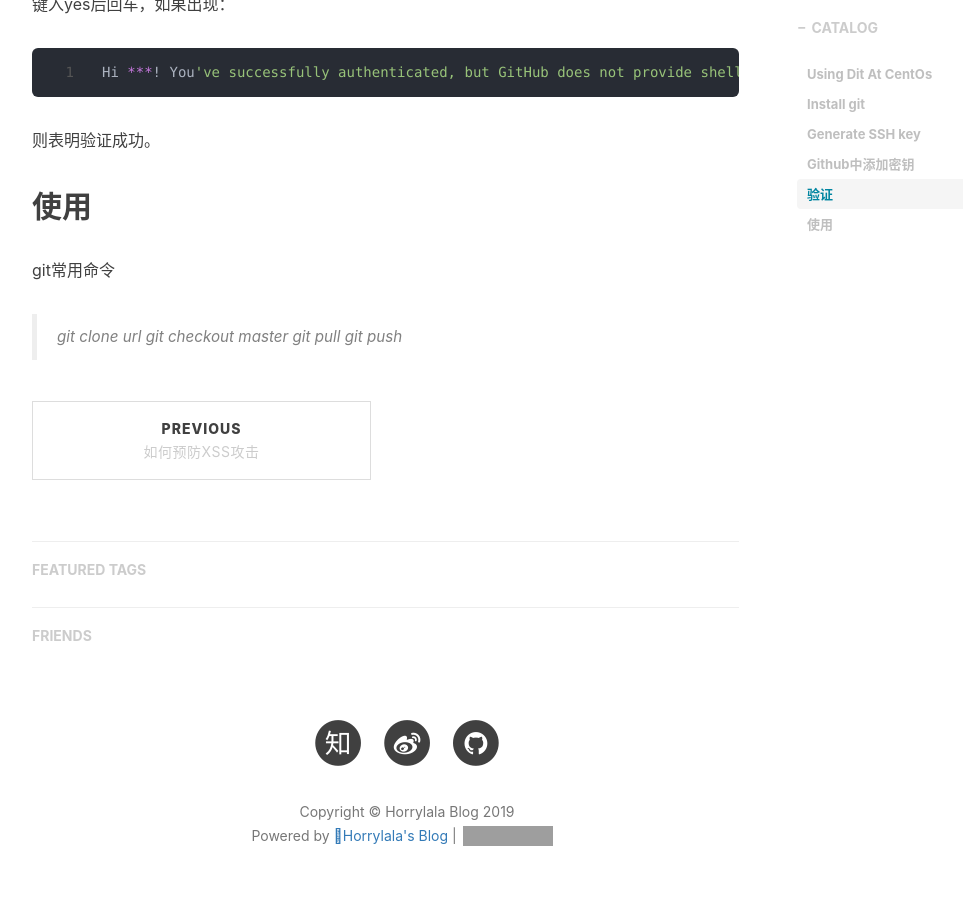
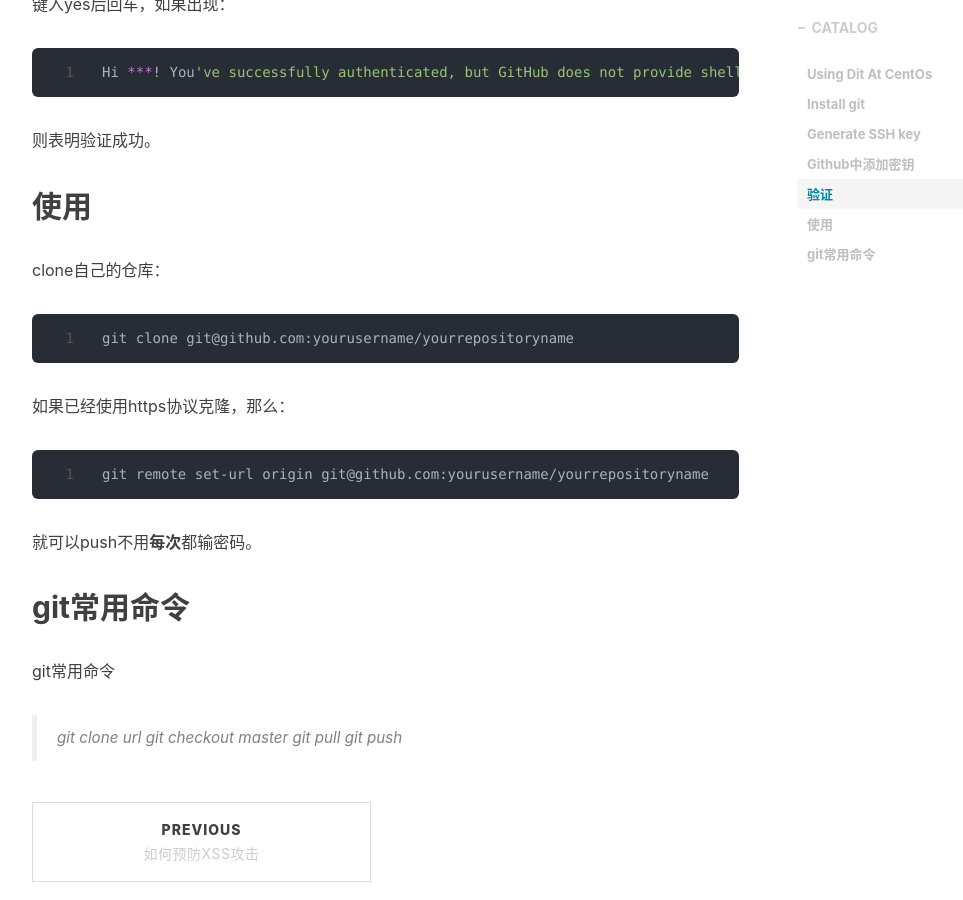
Before and after one commit to horrylala/horrylala.github.io, a Jekyll site: the page built from _posts/2019-06-17-install-git.md, in a window 1280 px wide and 900 px high, scrolled down 1526 px. Shown: the whole window, without its empty margins (233-1196 px from the left). Built offline with Jekyll 4.4.1, drawn with Linux system fonts in a browser that asks for light colours; nearby versions of some CDN libraries; comment, search, counter and statistics services are not loaded; some of the changed text lies outside the part shown; grey boxes are pictures that could not be loaded.

Commit message:
edit post

````diff
--- a/_posts/2019-06-17-install-git.md
+++ b/_posts/2019-06-17-install-git.md
@@ -46,6 +46,18 @@ Hi ***! You've successfully authenticated, but GitHub does not provide shell acc
 则表明验证成功。
 
 ## 使用
+clone自己的仓库：
+```bash
+git clone git@github.com:yourusername/yourrepositoryname
+```
+
+如果已经使用https协议克隆，那么：
+```bash
+git remote set-url origin git@github.com:yourusername/yourrepositoryname
+```
+就可以push不用**每次**都输密码。
+
+## git常用命令
 git常用命令
 > git clone url
 > git checkout master
````
Also changed, not shown: other parts of _posts/2019-06-17-install-git.md (+1 -1 lines).
